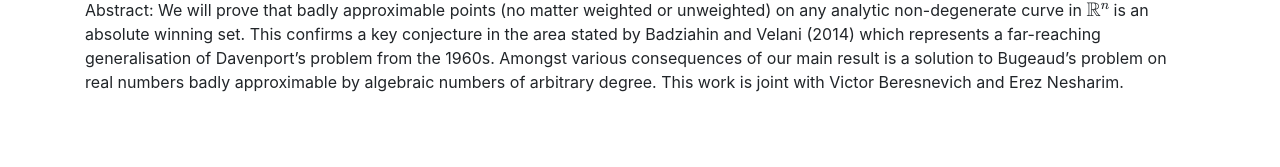
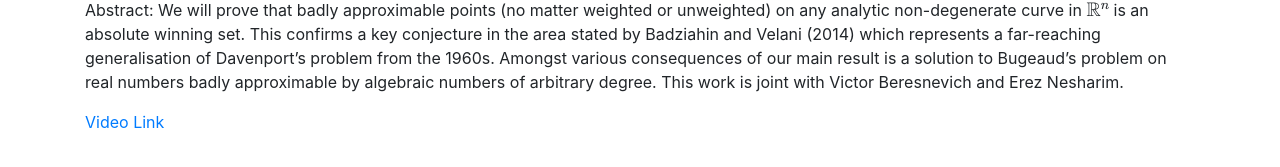
Before and after one commit to lively-cat-lover/DAHD-webinar, a Jekyll site: the page built from _posts/2020-07-01-Lei-Yang.md, in a window 1280 px wide. Shown: the part 208-375 px from the top of the page. Built offline with Jekyll 4.4.1, drawn with Linux system fonts in a browser that asks for light colours; formulas are drawn with MathJax 3.

Commit message:
add video link for lei's talk

```diff
--- a/_posts/2020-07-01-Lei-Yang.md
+++ b/_posts/2020-07-01-Lei-Yang.md
@@ -8,3 +8,5 @@ categories: Diophantine approximation
 ---
 
 Abstract: We will prove that badly approximable points (no matter weighted or unweighted) on any analytic non-degenerate curve in $\mathbb{R}^n$ is an absolute winning set. This confirms a key conjecture in the area stated by Badziahin and Velani (2014) which represents a far-reaching generalisation of Davenport's problem from the 1960s. Amongst various consequences of our main result is a solution to Bugeaud's problem on real numbers badly approximable by algebraic numbers of arbitrary degree. This work is joint with Victor Beresnevich and Erez Nesharim.
+
+[Video Link](https://drive.google.com/file/d/1PU0RC7gIGbj3UIxXb49qm_CBpGt3PDtu)
```
